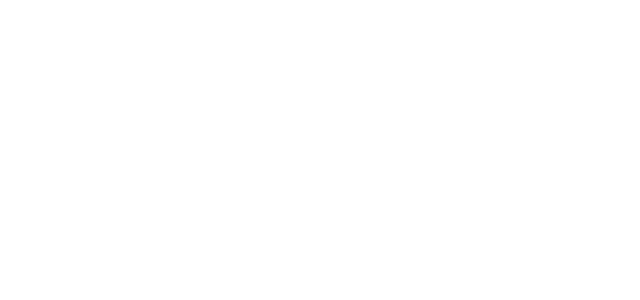
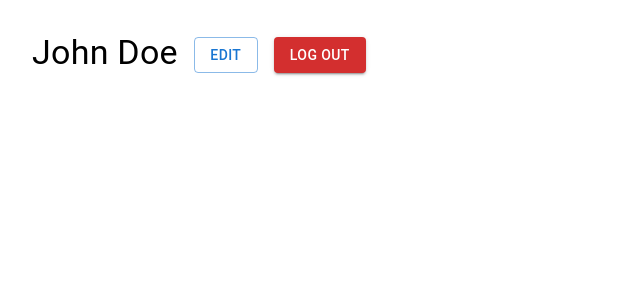
Before and after one commit to minhduc19990221/ddd-php, a React (Create React App) app in the folder frontend/: page /profile in a window 1280 px wide. Before the commit this address had no page. Shown: the top 300 px of the page, without its empty margins (0-640 px from the left). Built offline with nearby package versions, Linux system fonts and the light colour scheme.

Commit message:
feat: add profile page

```diff
--- a/frontend/src/components/Email.tsx
+++ b/frontend/src/components/Email.tsx
@@ -14,10 +14,6 @@
             error: '',
         };
     }
-
-    // handleChange = (event: { target: { value: any; }; }) => {
-    //     this.setState({ email: event.target.value });
-    // };
 
     handleChange = (event: {
         [x: string]: any; preventDefault: () => void;
--- a/frontend/src/index.tsx
+++ b/frontend/src/index.tsx
@@ -5,6 +5,7 @@
 import SignIn from './pages/SignIn';
 import reportWebVitals from './reportWebVitals';
 import SignUp from './pages/SignUp';
+import Profile from './pages/Profile';
 
 
 const root = document.getElementById('root');
@@ -16,6 +17,7 @@
       <Routes>
         <Route path="/" element={<SignIn />} />
         <Route path="/signup" element={<SignUp />} />
+        <Route path="/profile" element={<Profile />} />
         {/* <Route path="/contact" element={<Contact />} /> */}
       </Routes>
     </BrowserRouter>
--- /dev/null
+++ b/frontend/src/pages/Profile.tsx
@@ -0,0 +1,73 @@
+import { SetStateAction, useState } from 'react';
+import { Box, Grid, Typography, TextField, Button } from '@mui/material';
+
+function Profile() {
+  const [name, setName] = useState('John Doe');
+  const [editing, setEditing] = useState(false);
+  const [newName, setNewName] = useState('');
+
+  const handleEdit = () => {
+    setEditing(true);
+    setNewName(name);
+  };
+
+  const handleCancel = () => {
+    setEditing(false);
+    setNewName('');
+  };
+
+  const handleSubmit = (event: { preventDefault: () => void; }) => {
+    event.preventDefault();
+    setName(newName);
+    setEditing(false);
+    setNewName('');
+  };
+
+  const handleChange = (event: { target: { value: SetStateAction<string>; }; }) => {
+    setNewName(event.target.value);
+  };
+
+  const handleLogout = () => {
+    // Handle logout logic here
+  };
+
+  return (
+    <Box sx={{ p: 4 }}>
+      <Grid container spacing={4}>
+        <Grid item xs={12}>
+          <Typography variant="h4" sx={{ mb: 2 }}>
+            {editing ? (
+              <form onSubmit={handleSubmit}>
+                <TextField
+                  required
+                  fullWidth
+                  name="name"
+                  label="Name"
+                  value={newName}
+                  onChange={handleChange}
+                  sx={{ mb: 2 }}
+                />
+                <Button type="submit" variant="contained" sx={{ mr: 2 }}>
+                  Save
+                </Button>
+                <Button onClick={handleCancel}>Cancel</Button>
+              </form>
+            ) : (
+              <>
+                {name}
+                <Button onClick={handleEdit} sx={{ ml: 2 }} variant="outlined">
+                  Edit
+                </Button>
+                <Button onClick={handleLogout} sx={{ ml: 2 }} variant="contained" color="error">
+                  Log out
+                </Button>
+              </>
+            )}
+          </Typography>
+        </Grid>
+      </Grid>
+    </Box>
+  );
+}
+
+export default Profile;
```
